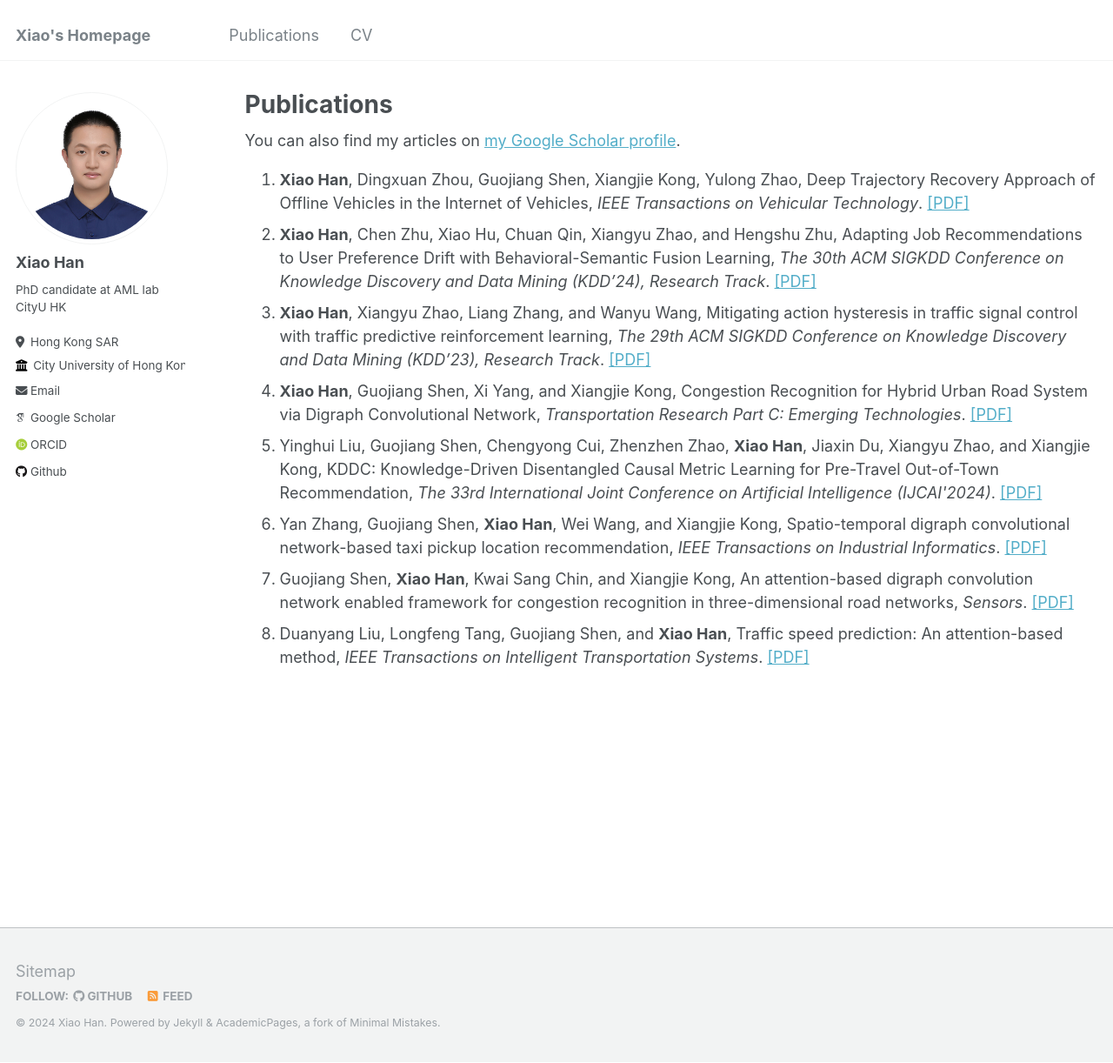
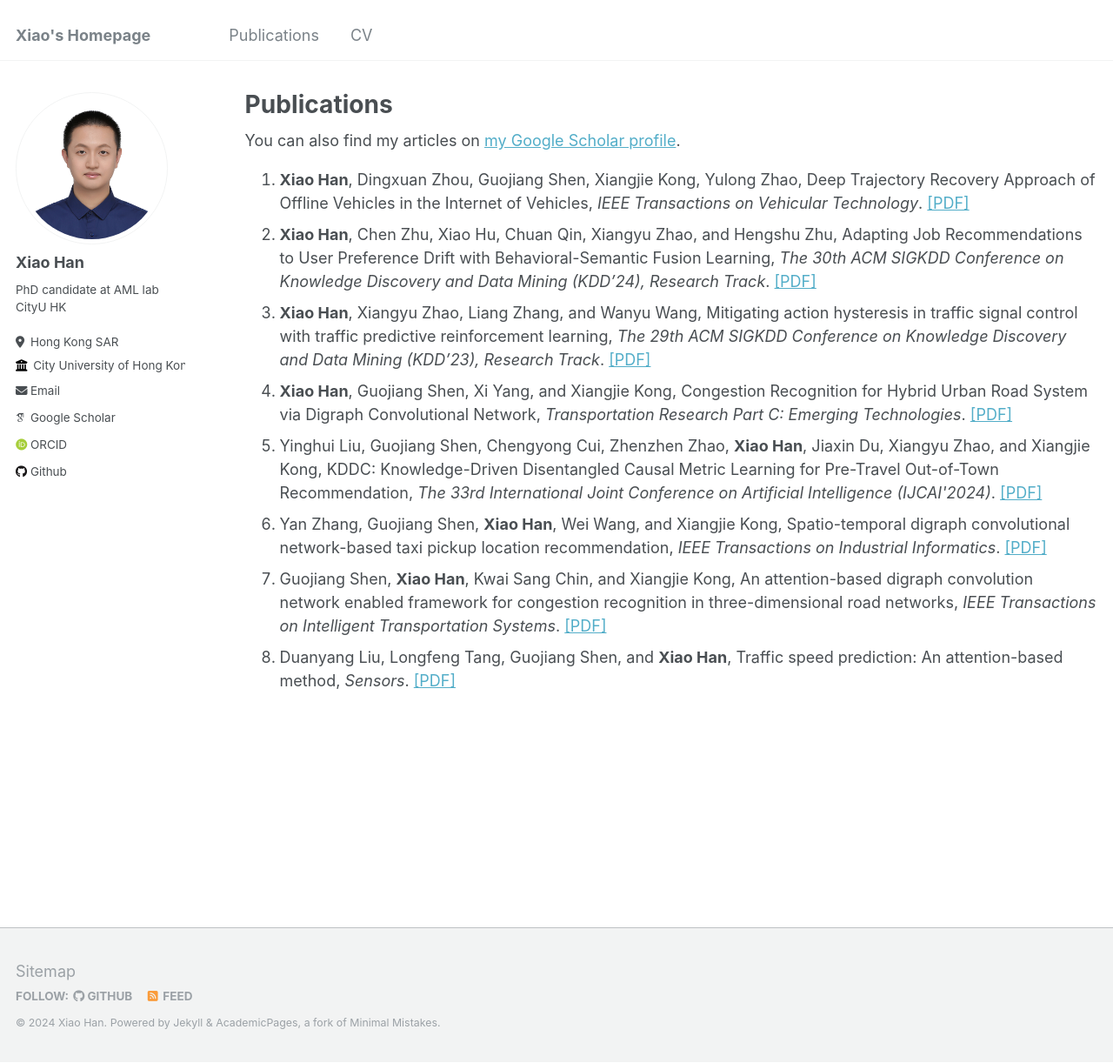
Before and after one commit to hahahenha/hahahenha.github.io, a Jekyll site: the page built from _pages/publications.md, in a window 1280 px wide and 1222 px high. Shown: the whole window at 87% size. Built offline with Jekyll 4.4.1, drawn with Linux system fonts in a browser that asks for light colours; some web fonts are replaced.

```diff
--- a/_pages/publications.md
+++ b/_pages/publications.md
@@ -57,13 +57,13 @@ author_profile: true
   <li>
     Guojiang Shen, <Strong>Xiao Han</Strong>, Kwai Sang Chin, and Xiangjie Kong,
     An attention-based digraph convolution network enabled framework for congestion recognition in three-dimensional road networks,
-    <em>Sensors</em>.
+    <em>IEEE Transactions on Intelligent Transportation Systems</em>.
     <a target="_blank" rel="noopener" href="https://ieeexplore.ieee.org/document/9626455">[PDF]</a>
   </li>
   <li>
     Duanyang Liu, Longfeng Tang, Guojiang Shen, and <Strong>Xiao Han</Strong>,
     Traffic speed prediction: An attention-based method,
-    <em>IEEE Transactions on Intelligent Transportation Systems</em>.
+    <em>Sensors</em>.
     <a target="_blank" rel="noopener" href="https://www.mdpi.com/1424-8220/19/18/3836">[PDF]</a>
   </li>
 </ol>
```
